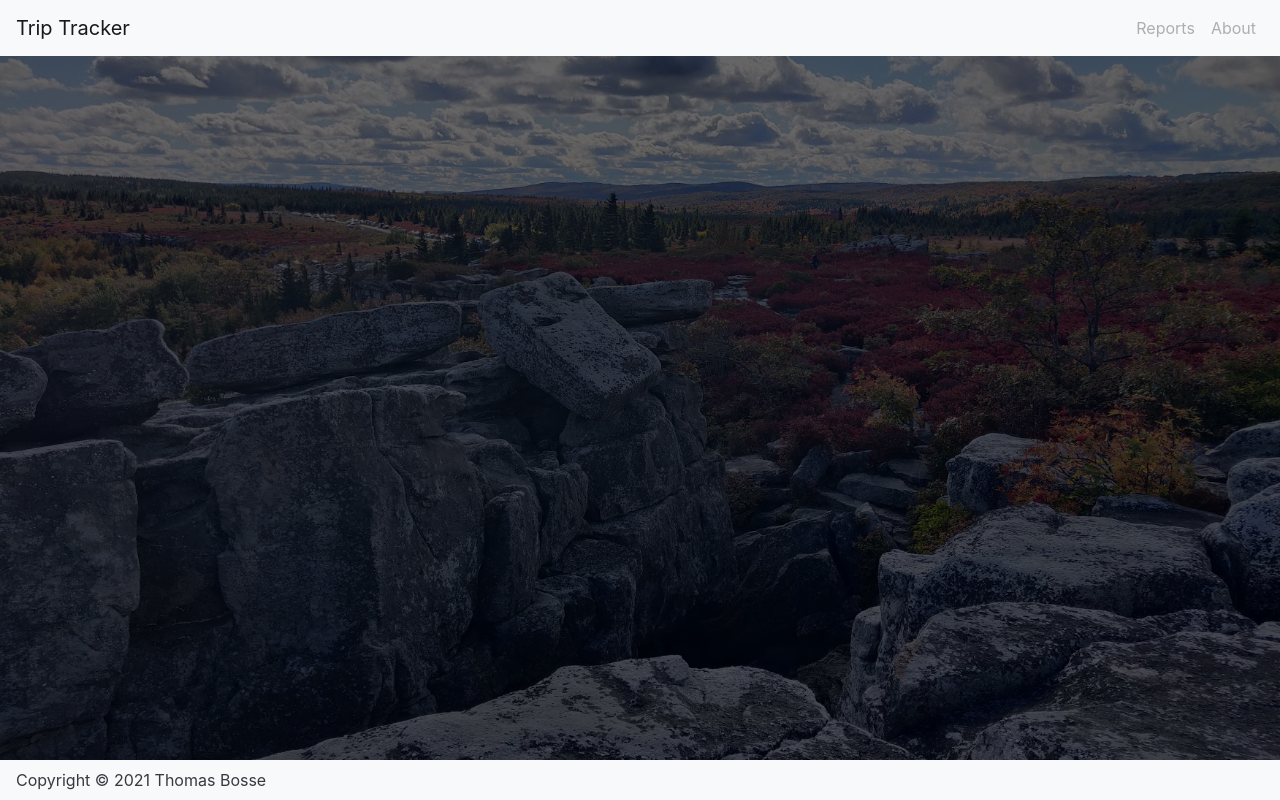
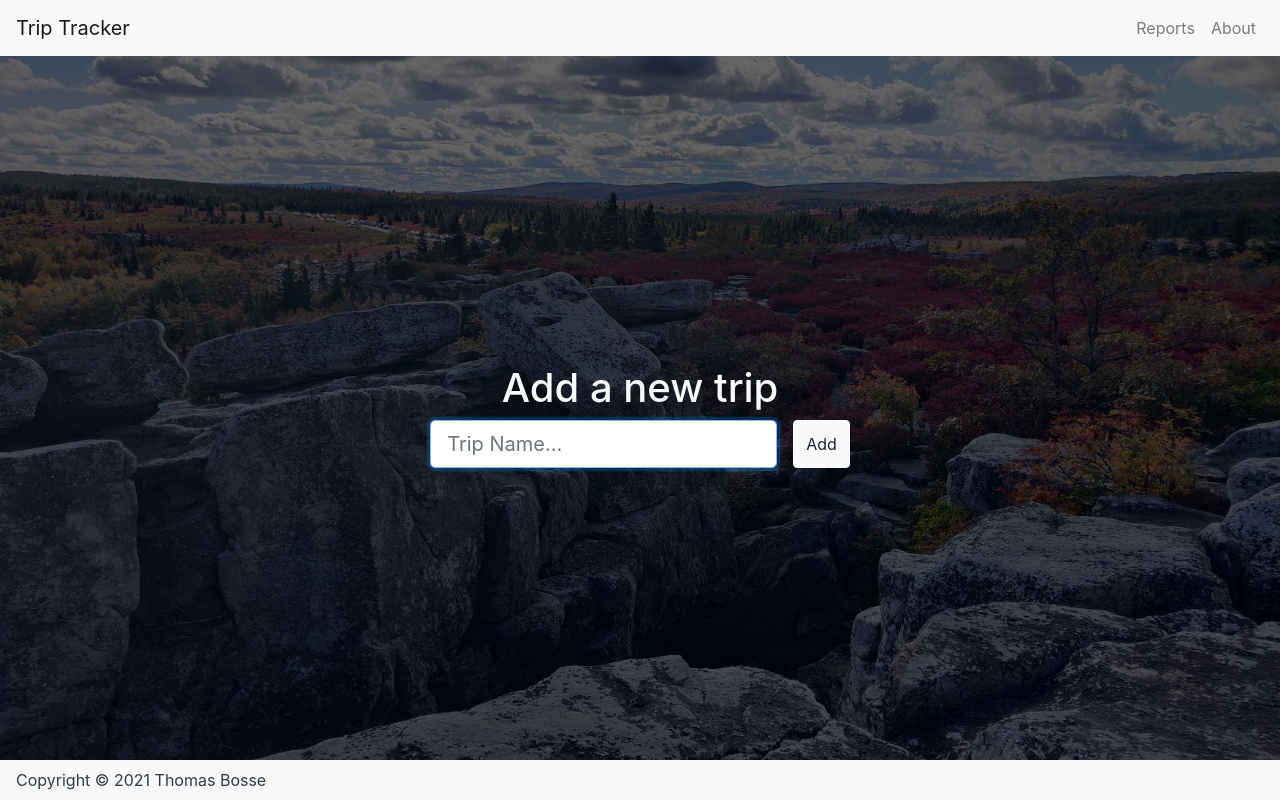
Before and after one commit to tfbosse/TripTracker, a React (Create React App) app in the folder TripTracker/ClientApp/: page /home in a window 1280 px wide. Built offline with nearby package versions, Linux system fonts and the light colour scheme.

Commit message:
basic routing

```diff
--- a/TripTracker/ClientApp/src/App.js
+++ b/TripTracker/ClientApp/src/App.js
@@ -1,14 +1,19 @@
 import React from 'react';
 
-import { Route } from 'react-router';
+import { Redirect, Route } from 'react-router-dom';
 
+import { About } from './components/General/About';
 import { Home } from './components/General/Home';
 import { Layout } from './components/General/Layout';
+import { Reports } from './components/General/Reports';
 
 export const App = () => {
   return (
     <Layout>
-      <Route exact path='/' component={Home} />
+      <Redirect exact from='/' to='/home' />
+      <Route path='/about' component={About} />
+      <Route path='/home' component={Home} />
+      <Route path='/reports' component={Reports} />
     </Layout>
   );
 }
--- /dev/null
+++ b/TripTracker/ClientApp/src/components/General/About.js
@@ -0,0 +1,9 @@
+import React from 'react';
+
+export const About = () => {
+    return (
+        <div className='text-light'>
+            <h1>About</h1>
+        </div>
+    );
+};
--- a/TripTracker/ClientApp/src/components/General/NavBar.js
+++ b/TripTracker/ClientApp/src/components/General/NavBar.js
@@ -1,5 +1,6 @@
 import React, { useState } from 'react';
 
+import { Link } from 'react-router-dom';
 import { Collapse, Nav, NavItem, NavLink, Navbar, NavbarBrand, NavbarToggler } from 'reactstrap';
 
 export const NavBar = () => {
@@ -9,16 +10,16 @@ export const NavBar = () => {
 
     return (
         <Navbar className='sticky-top' color='light' light expand='md'>
-            <NavbarBrand href='/'>Trip Tracker</NavbarBrand>
+            <NavbarBrand tag={Link} to='/home'>Trip Tracker</NavbarBrand>
 
             <NavbarToggler onClick={toggle} />
             <Collapse isOpen={isOpen} navbar>
                 <Nav className='ml-auto' navbar>
                     <NavItem>
-                        <NavLink disabled href='/'>Reports</NavLink>
+                        <NavLink tag={Link }to='/reports'>Reports</NavLink>
                     </NavItem>
                     <NavItem>
-                        <NavLink disabled href='/'>About</NavLink>
+                        <NavLink tag={Link} to='/about'>About</NavLink>
                     </NavItem>
                 </Nav>
             </Collapse>
--- /dev/null
+++ b/TripTracker/ClientApp/src/components/General/Reports.js
@@ -0,0 +1,9 @@
+import React from 'react';
+
+export const Reports = () => {
+    return (
+        <div className='text-light'>
+            <h1>Reports</h1>
+        </div>
+    );
+};
```
